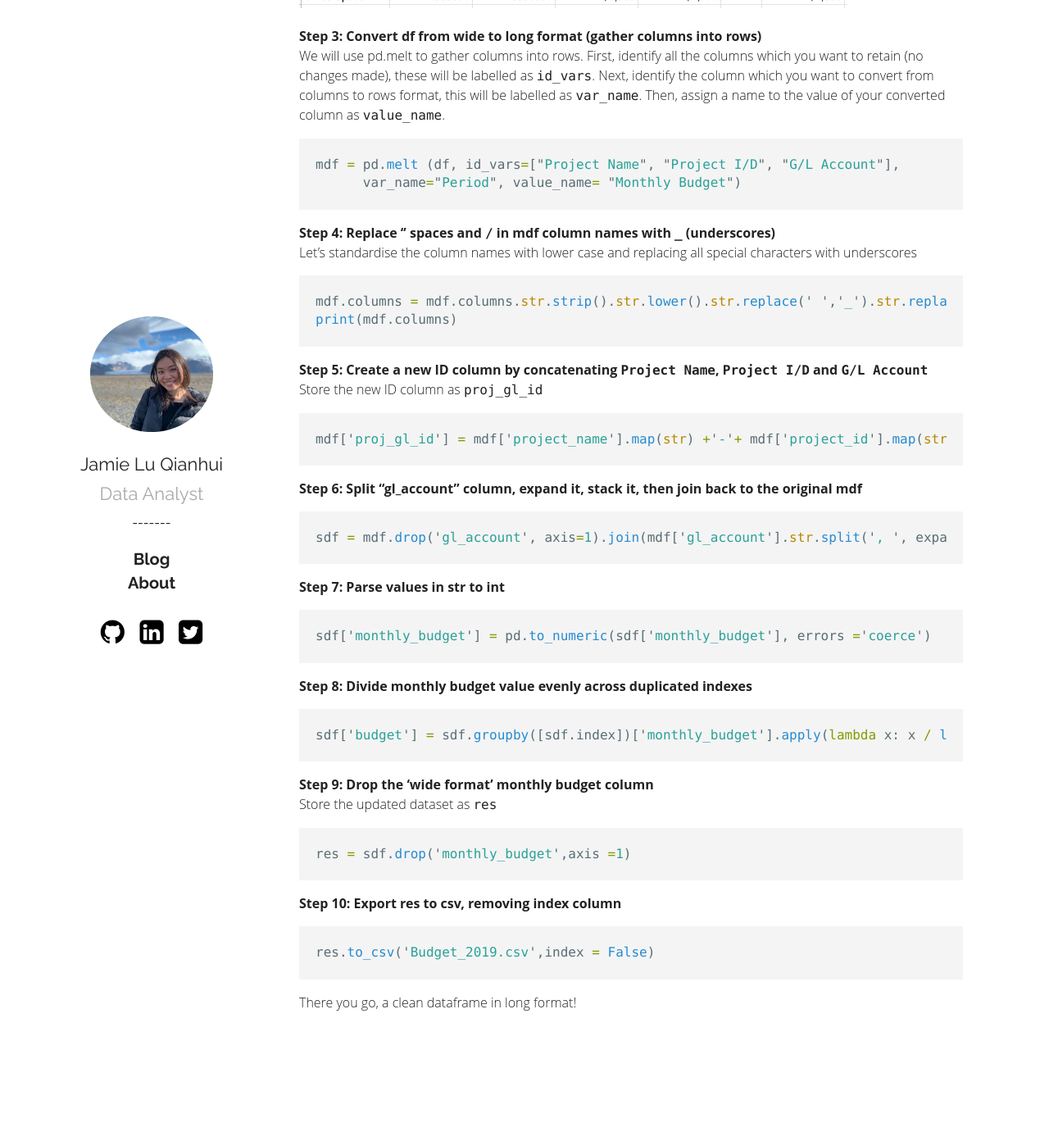
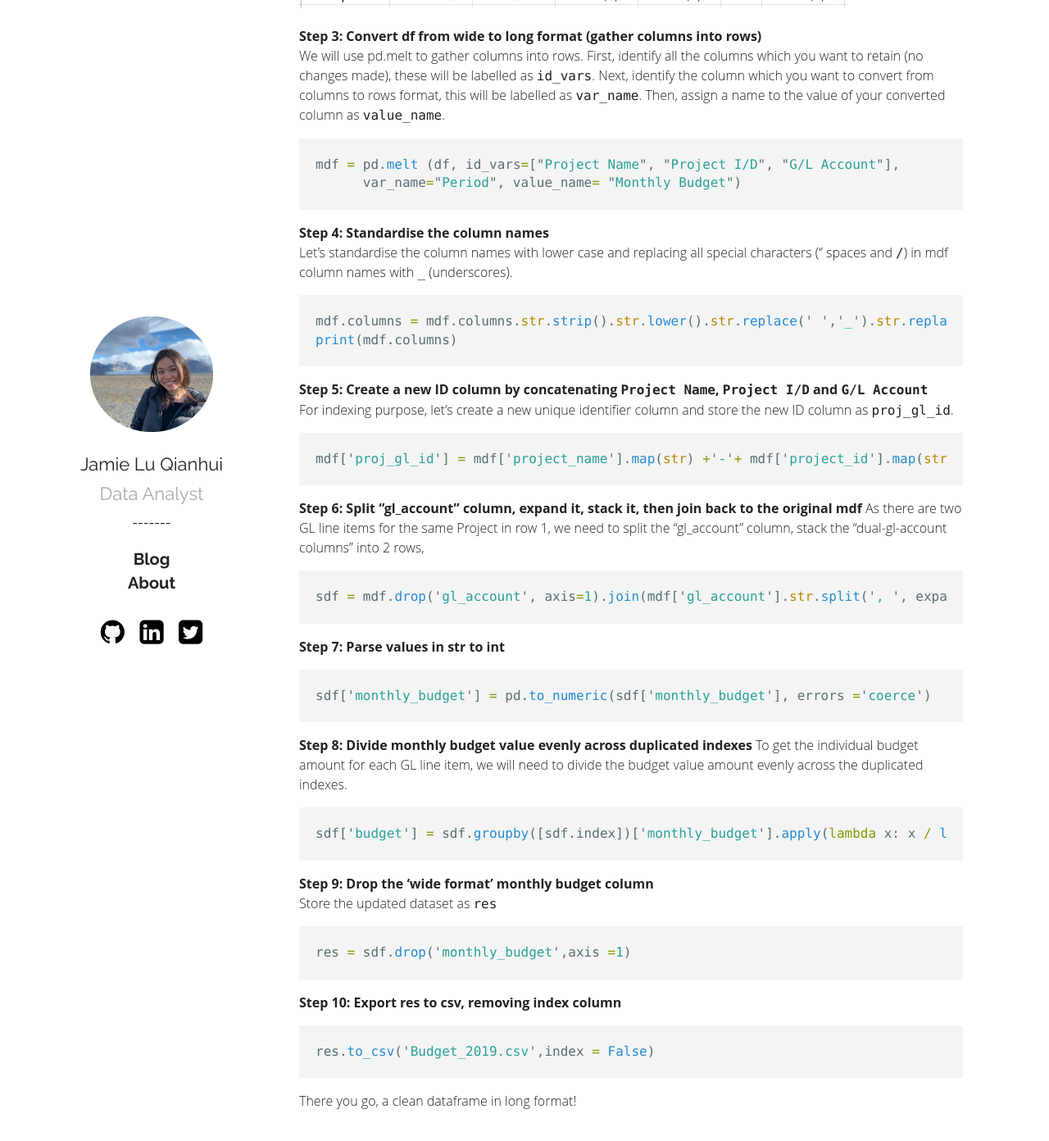
Before and after one commit to jamieqianhui/jamieqianhui.github.io, a Jekyll site: the page built from _posts/2019-06-04-Data-Wrangling-using-Python.markdown, in a window 1280 px wide and 1400 px high, scrolled down 604 px. Shown: the top 1392 px of the window at 82% size. Built offline with Jekyll 4.4.1, drawn with Linux system fonts in a browser that asks for light colours; before the commit the page ends 1884 px from its top, so only the background shows below that.

Commit message:
Update 2019-06-04-Data-Wrangling-using-Python.markdown

````diff
--- a/_posts/2019-06-04-Data-Wrangling-using-Python.markdown
+++ b/_posts/2019-06-04-Data-Wrangling-using-Python.markdown
@@ -29,19 +29,21 @@ mdf = pd.melt (df, id_vars=["Project Name", "Project I/D", "G/L Account"],
 	  var_name="Period", value_name= "Monthly Budget")
 ```
 
-**Step 4: Replace '' spaces and `/` in mdf column names with `_` (underscores)** <br>
-Let's standardise the column names with lower case and replacing all special characters with underscores
+**Step 4: Standardise the column names** <br>
+Let's standardise the column names with lower case and replacing all special characters ('' spaces and `/`) in mdf column names with `_` (underscores).
 
 ```python
 mdf.columns = mdf.columns.str.strip().str.lower().str.replace(' ','_').str.replace('/','')
 print(mdf.columns)
 ```
 **Step 5: Create a new ID column by concatenating `Project Name`, `Project I/D` and `G/L Account`**<br>
-Store the new ID column as `proj_gl_id`
+For indexing purpose, let's create a new unique identifier column and store the new ID column as `proj_gl_id`.
+
 ```python
 mdf['proj_gl_id'] = mdf['project_name'].map(str) +'-'+ mdf['project_id'].map(str) + '-' + mdf['gl_account'].map(str)
 ```
 **Step 6: Split "gl_account" column, expand it, stack it, then join back to the original mdf**
+As there are two GL line items for the same Project in row 1, we need to split the "gl_account" column, stack the "dual-gl-account columns" into 2 rows,
 ```python
 sdf = mdf.drop('gl_account', axis=1).join(mdf['gl_account'].str.split(', ', expand=True).stack().reset_index(level=1, drop=True).rename('gl_account'))
 ```
@@ -50,6 +52,7 @@ sdf = mdf.drop('gl_account', axis=1).join(mdf['gl_account'].str.split(', ', expa
 sdf['monthly_budget'] = pd.to_numeric(sdf['monthly_budget'], errors ='coerce')
 ```
 **Step 8: Divide monthly budget value evenly across duplicated indexes**
+To get the individual budget amount for each GL line item, we will need to divide the budget value amount evenly across the duplicated indexes.
 ```python
 sdf['budget'] = sdf.groupby([sdf.index])['monthly_budget'].apply(lambda x: x / len(x))
 ```
````
